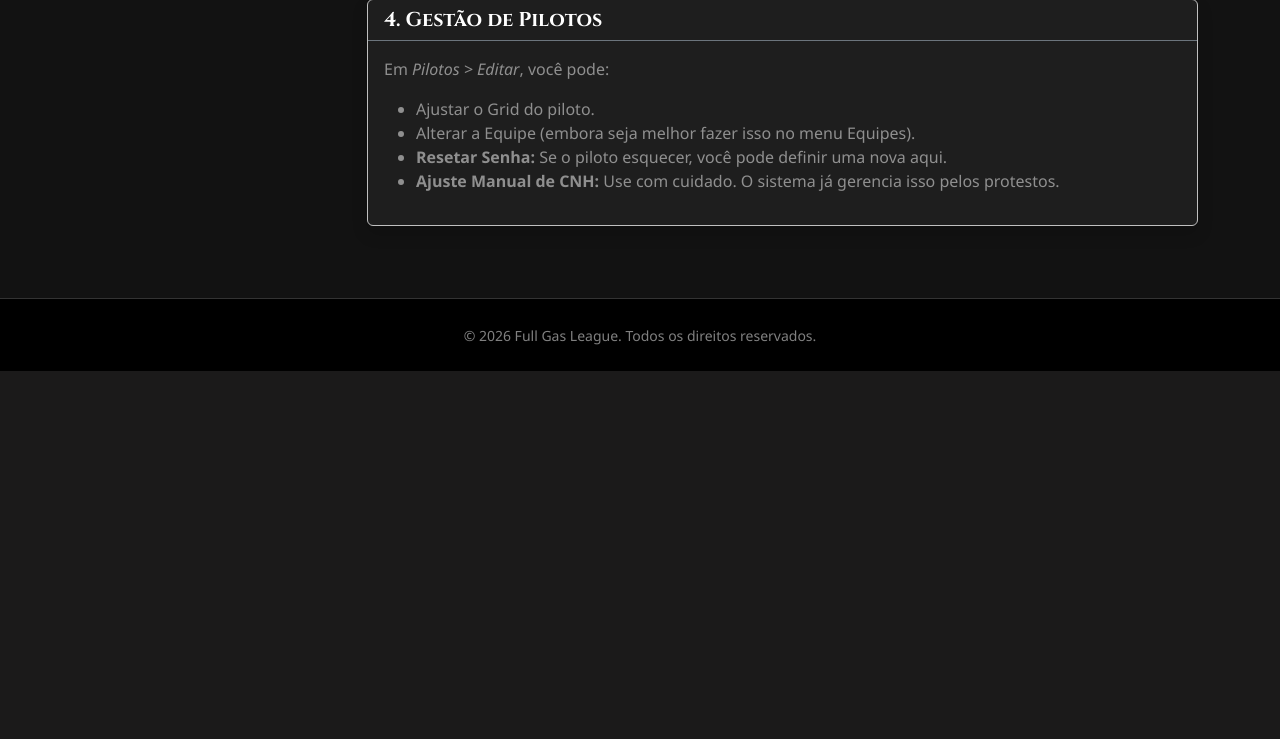
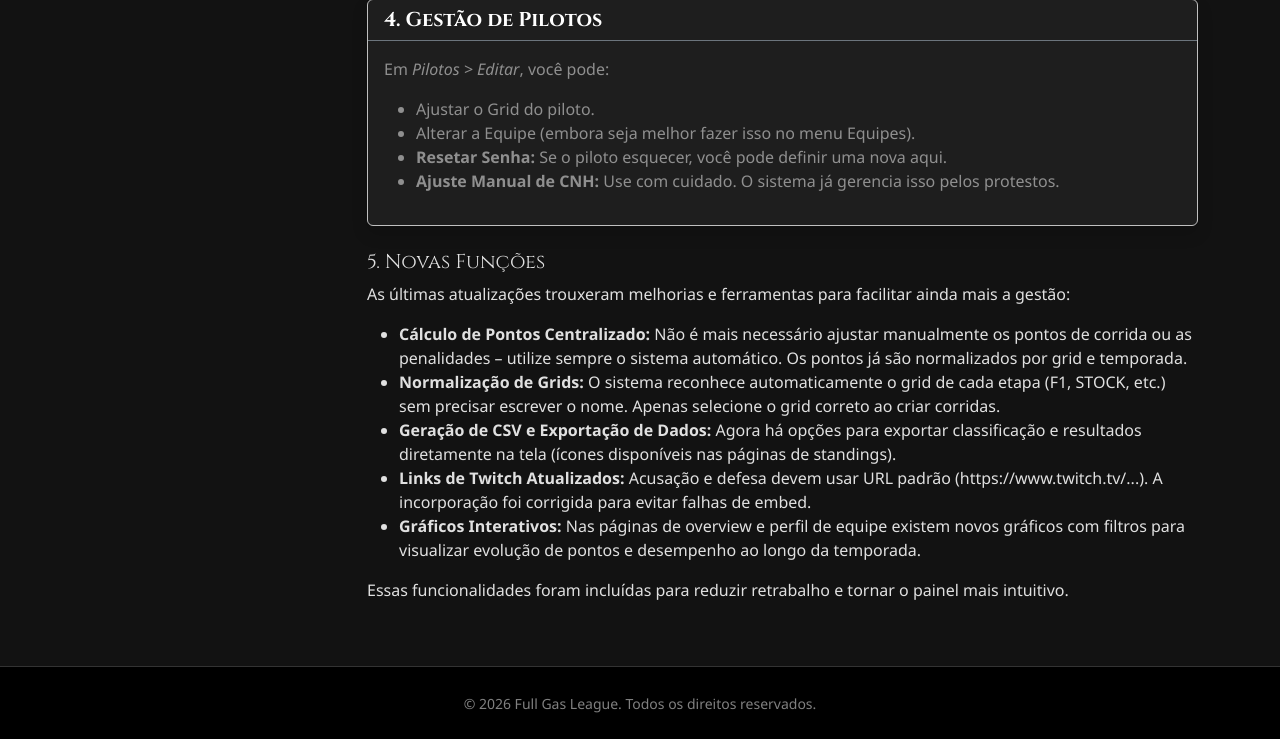
Before and after one commit to JosunoBR/Full-Gas-League, a Flask app: page /admin/manual in a window 1280 px wide. Shown: the part 1406-2145 px from the top of the page. Before the commit the page ends 1777 px from the top, so only its background shows below. Run offline with Flask 3, Linux system fonts and the light colour scheme; a user stored in the database is signed in; parts of the project's set-up code (start-up, migrations or seed data) failed here and were passed over; some web fonts are replaced.

Commit message:
Update manual with new features section

```diff
--- a/app/templates/admin/manual.html
+++ b/app/templates/admin/manual.html
@@ -89,6 +89,21 @@
                 </ul>
             </div>
         </div>
-    </div>
+
+        <!-- New Features -->
+        <div id=\"newfeatures\" class=\"card bg-dark border-silver mb-4 shadow\">
+            <div class=\"card-header border-secondary\"><h5 class=\"text-white mb-0 fw-bold\">5. Novas Funções</h5></div>
+            <div class=\"card-body text-white\">
+                <p class=\"text-white-50\">As últimas atualizações trouxeram melhorias e ferramentas para facilitar ainda mais a gestão:</p>
+                <ul class=\"text-white-50\">
+                    <li><strong>Cálculo de Pontos Centralizado:</strong> Não é mais necessário ajustar manualmente os pontos de corrida ou as penalidades – utilize sempre o sistema automático. Os pontos já são normalizados por grid e temporada.</li>
+                    <li><strong>Normalização de Grids:</strong> O sistema reconhece automaticamente o grid de cada etapa (F1, STOCK, etc.) sem precisar escrever o nome. Apenas selecione o grid correto ao criar corridas.</li>
+                    <li><strong>Geração de CSV e Exportação de Dados:</strong> Agora há opções para exportar classificação e resultados diretamente na tela (ícones disponíveis nas páginas de standings).</li>
+                    <li><strong>Links de Twitch Atualizados:</strong> Acusação e defesa devem usar URL padrão (https://www.twitch.tv/...). A incorporação foi corrigida para evitar falhas de embed.</li>
+                    <li><strong>Gráficos Interativos:</strong> Nas páginas de overview e perfil de equipe existem novos gráficos com filtros para visualizar evolução de pontos e desempenho ao longo da temporada.</li>
+                </ul>
+                <p class=\"text-white-50\">Essas funcionalidades foram incluídas para reduzir retrabalho e tornar o painel mais intuitivo.</p>
+            </div>
+        </div>    </div>
 </div>
 {% endblock %}
```
